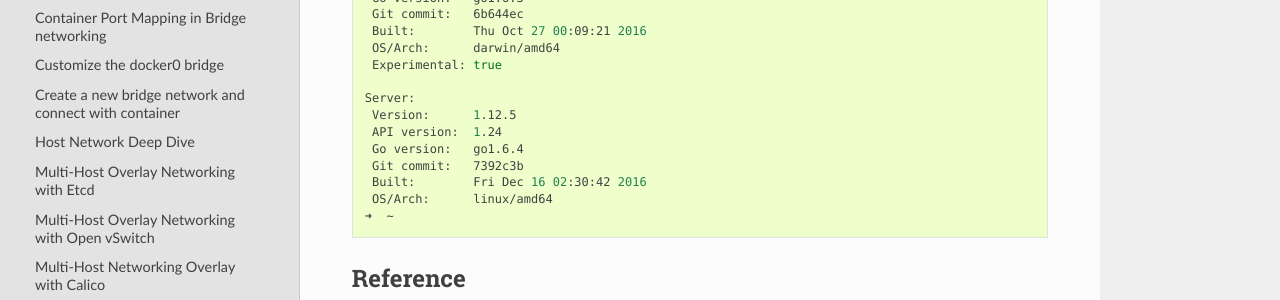
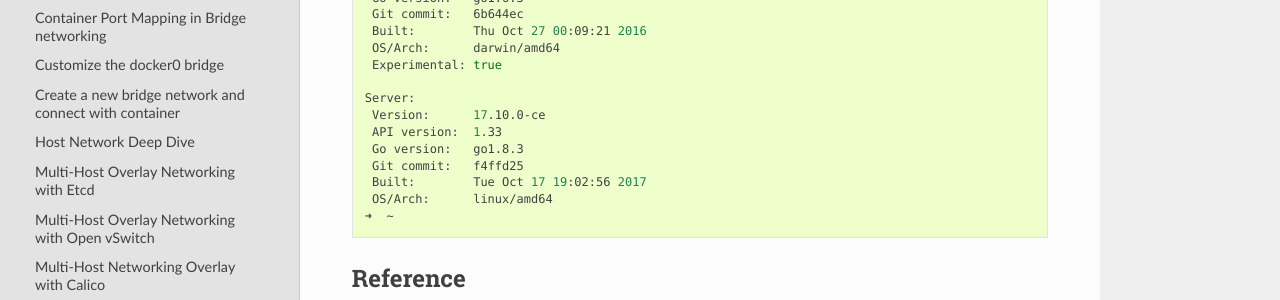
Before and after one commit to xiaopeng163/docker-k8s-lab, a Sphinx documentation site: the page built from docs/source/docker/docker-machine-aws.rst, in a window 1280 px wide and 900 px high, scrolled down 1609 px. Shown: the part 312-612 px from the top of the window. Built offline with Sphinx 7.4.7 and the Read the Docs theme 2.0.0, drawn with Linux system fonts in a browser that asks for light colours.

Commit message:
change command output #2

```diff
--- a/docs/source/docker/docker-machine-aws.rst
+++ b/docs/source/docker/docker-machine-aws.rst
@@ -106,11 +106,11 @@ Set the docker environment in local host.
    Experimental: true
 
   Server:
-   Version:      1.12.5
-   API version:  1.24
-   Go version:   go1.6.4
-   Git commit:   7392c3b
-   Built:        Fri Dec 16 02:30:42 2016
+   Version:      17.10.0-ce
+   API version:  1.33
+   Go version:   go1.8.3
+   Git commit:   f4ffd25
+   Built:        Tue Oct 17 19:02:56 2017
    OS/Arch:      linux/amd64
   ➜  ~
 
```
